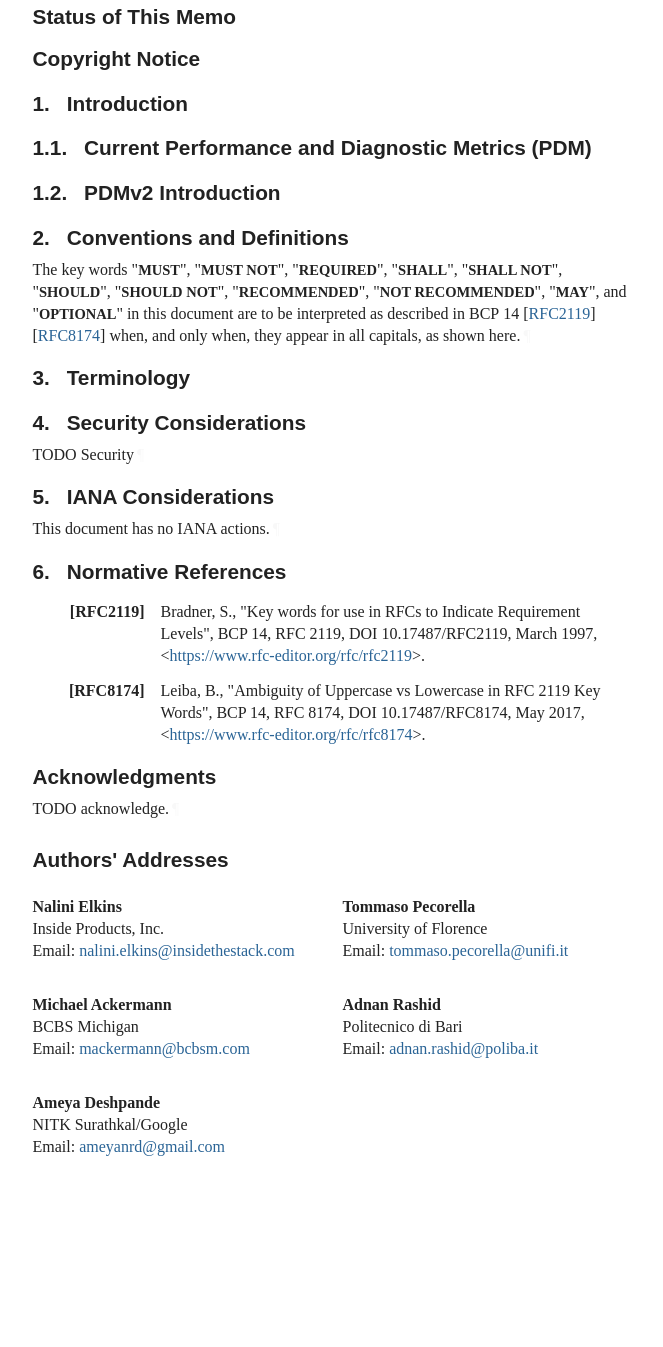
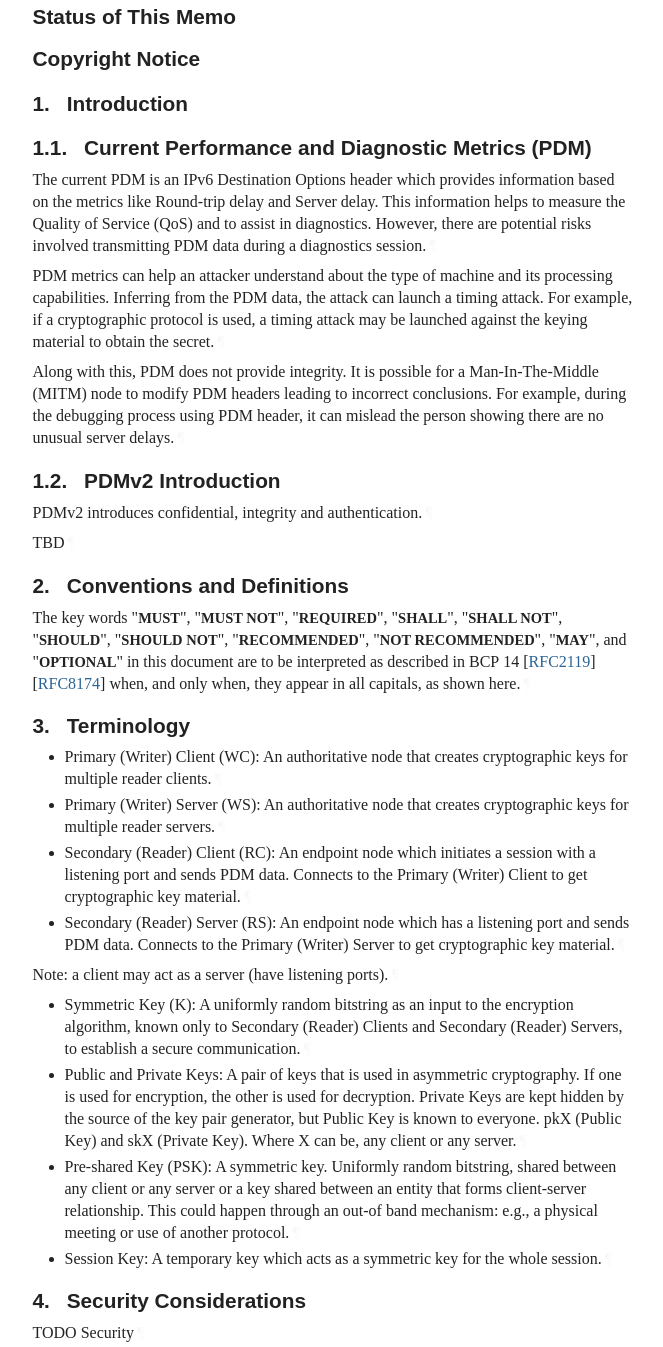
Before and after one commit to nalinielkins/PDMv2, a plain HTML site: page ameyand-patch-2/draft-elkins-ippm-encrypted-pdmv2.html in a window 1280 px wide. Shown: the part 906-2253 px from the top of the page, without its empty margins (92-755 px from the left). Before the commit the page ends 2155 px from the top, so only its background shows below. Drawn offline with Linux system fonts and the light colour scheme; a web font is replaced by a local one.

Commit message:
Script updating gh-pages from d6efd9f. [ci skip]

```diff
--- a/ameyand-patch-2/draft-elkins-ippm-encrypted-pdmv2.html
+++ b/ameyand-patch-2/draft-elkins-ippm-encrypted-pdmv2.html
@@ -1231,14 +1231,31 @@ are also defined.<a href="#section-abstract-1" class="pilcrow">¶</a></p>
 <section id="section-1.1">
         <h3 id="name-current-performance-and-dia">
 <a href="#section-1.1" class="section-number selfRef">1.1. </a><a href="#name-current-performance-and-dia" class="section-name selfRef">Current Performance and Diagnostic Metrics (PDM)</a>
-      </h3>
+        </h3>
+<p id="section-1.1-1">The current PDM is an IPv6 Destination Options header which provides
+information based on the metrics like Round-trip delay and Server
+delay.  This information helps to measure the Quality of Service
+(QoS) and to assist in diagnostics.  However, there are potential
+risks involved transmitting PDM data during a diagnostics session.<a href="#section-1.1-1" class="pilcrow">¶</a></p>
+<p id="section-1.1-2">PDM metrics can help an attacker understand about the type of machine
+and its processing capabilities.  Inferring from the PDM data, the
+attack can launch a timing attack.  For example, if a cryptographic
+protocol is used, a timing attack may be launched against the keying
+material to obtain the secret.<a href="#section-1.1-2" class="pilcrow">¶</a></p>
+<p id="section-1.1-3">Along with this, PDM does not provide integrity.  It is possible for
+a Man-In-The-Middle (MITM) node to modify PDM headers leading to
+incorrect conclusions.  For example, during the debugging process
+using PDM header, it can mislead the person showing there are no
+unusual server delays.<a href="#section-1.1-3" class="pilcrow">¶</a></p>
 </section>
 </div>
 <div id="pdmv2-introduction">
 <section id="section-1.2">
         <h3 id="name-pdmv2-introduction">
 <a href="#section-1.2" class="section-number selfRef">1.2. </a><a href="#name-pdmv2-introduction" class="section-name selfRef">PDMv2 Introduction</a>
-      </h3>
+        </h3>
+<p id="section-1.2-1">PDMv2 introduces confidential, integrity and authentication.<a href="#section-1.2-1" class="pilcrow">¶</a></p>
+<p id="section-1.2-2">TBD<a href="#section-1.2-2" class="pilcrow">¶</a></p>
 </section>
 </div>
 </section>
@@ -1258,7 +1275,46 @@ appear in all capitals, as shown here.<a href="#section-2-1" class="pilcrow">¶<
 <section id="section-3">
       <h2 id="name-terminology">
 <a href="#section-3" class="section-number selfRef">3. </a><a href="#name-terminology" class="section-name selfRef">Terminology</a>
-    </h2>
+      </h2>
+<ul class="normal">
+<li class="normal" id="section-3-1.1">Primary (Writer) Client (WC): An authoritative node that creates
+cryptographic keys for multiple reader clients.<a href="#section-3-1.1" class="pilcrow">¶</a>
+</li>
+        <li class="normal" id="section-3-1.2">Primary (Writer) Server (WS): An authoritative node that creates
+cryptographic keys for multiple reader servers.<a href="#section-3-1.2" class="pilcrow">¶</a>
+</li>
+        <li class="normal" id="section-3-1.3">Secondary (Reader) Client (RC): An endpoint node which initiates a
+session with a listening port and sends PDM data.  Connects to the
+Primary (Writer) Client to get cryptographic key material.<a href="#section-3-1.3" class="pilcrow">¶</a>
+</li>
+        <li class="normal" id="section-3-1.4">Secondary (Reader) Server (RS): An endpoint node which has a
+listening port and sends PDM data.  Connects to the Primary
+(Writer) Server to get cryptographic key material.<a href="#section-3-1.4" class="pilcrow">¶</a>
+</li>
+      </ul>
+<p id="section-3-2">Note: a client may act as a server (have listening ports).<a href="#section-3-2" class="pilcrow">¶</a></p>
+<ul class="normal">
+<li class="normal" id="section-3-3.1">Symmetric Key (K): A uniformly random bitstring as an input to the
+encryption algorithm, known only to Secondary (Reader) Clients and
+Secondary (Reader) Servers, to establish a secure communication.<a href="#section-3-3.1" class="pilcrow">¶</a>
+</li>
+        <li class="normal" id="section-3-3.2">Public and Private Keys: A pair of keys that is used in asymmetric
+cryptography.  If one is used for encryption, the other is used
+for decryption.  Private Keys are kept hidden by the source of the
+key pair generator, but Public Key is known to everyone.  pkX
+(Public Key) and skX (Private Key).  Where X can be, any client or
+any server.<a href="#section-3-3.2" class="pilcrow">¶</a>
+</li>
+        <li class="normal" id="section-3-3.3">Pre-shared Key (PSK): A symmetric key.  Uniformly random
+bitstring, shared between any client or any server or a key shared
+between an entity that forms client-server relationship.  This
+could happen through an out-of band mechanism: e.g., a physical
+meeting or use of another protocol.<a href="#section-3-3.3" class="pilcrow">¶</a>
+</li>
+        <li class="normal" id="section-3-3.4">Session Key: A temporary key which acts as a symmetric key for the
+whole session.<a href="#section-3-3.4" class="pilcrow">¶</a>
+</li>
+      </ul>
 </section>
 </div>
 <div id="security-considerations">
```
Also changed, not shown: ameyand-patch-2/draft-elkins-ippm-encrypted-pdmv2.txt.
